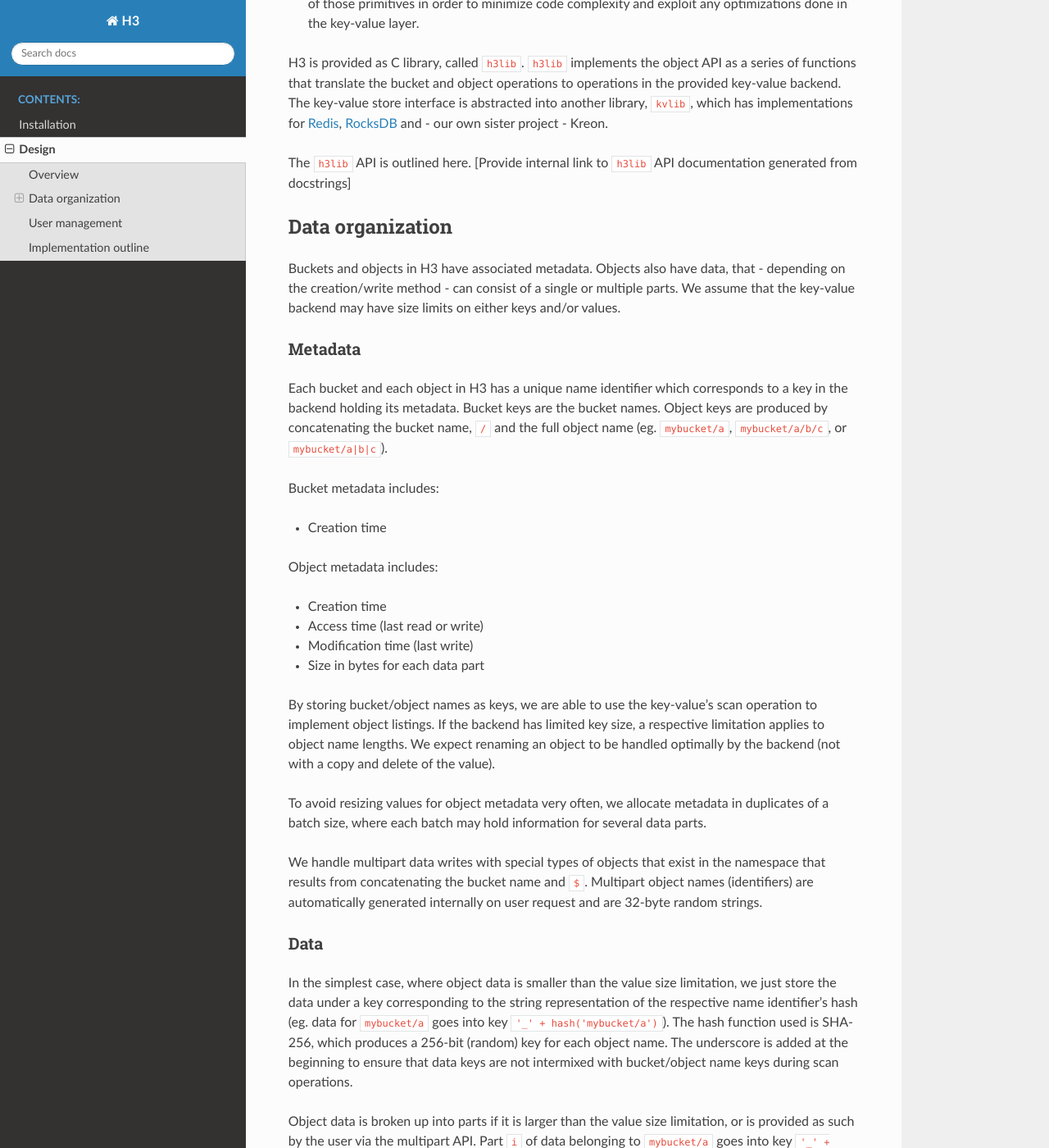
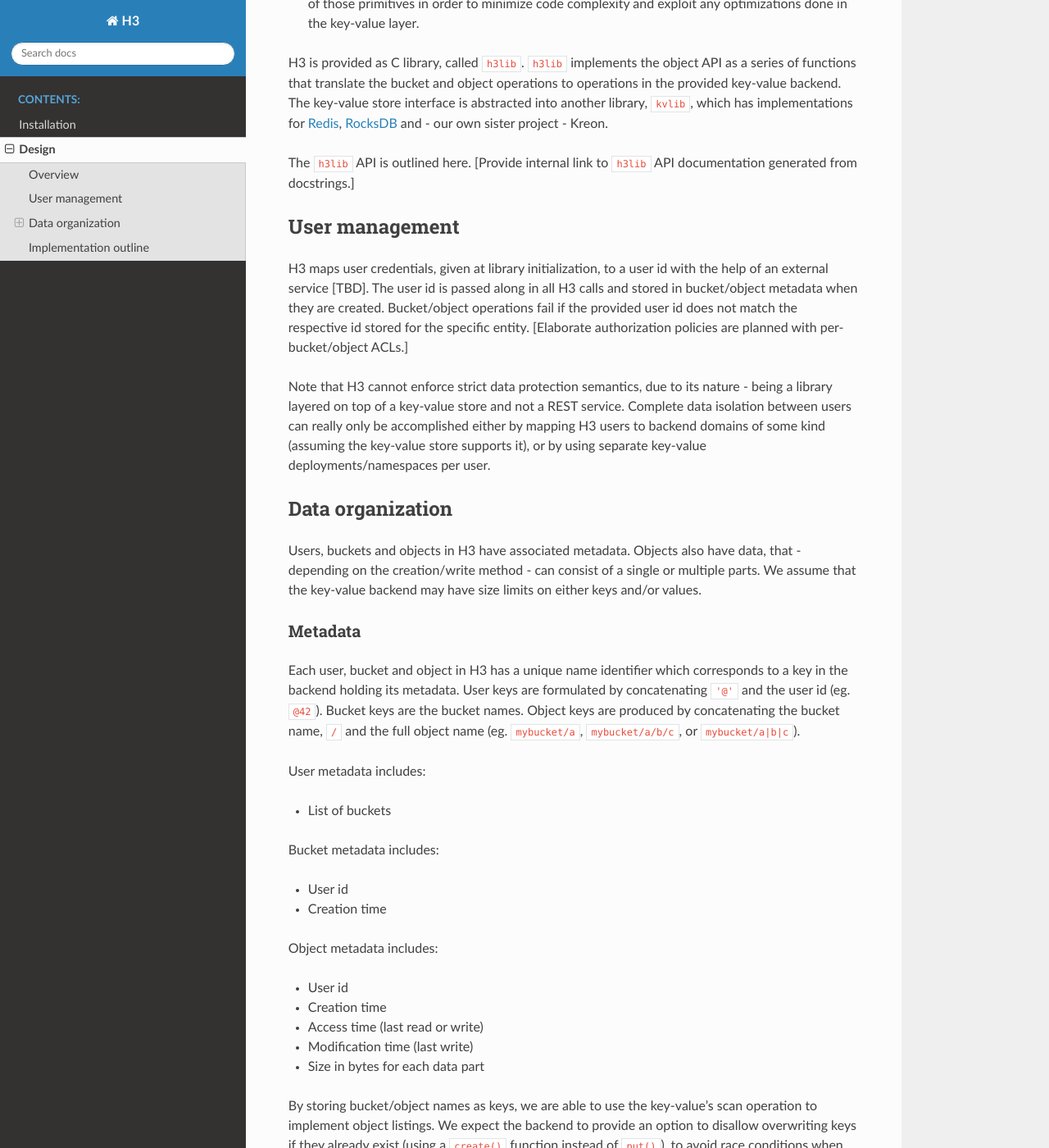
Before and after one commit to CARV-ICS-FORTH/H3, a Sphinx documentation site: the page built from docs/design.rst, in a window 1280 px wide and 1400 px high, scrolled down 826 px. Shown: the whole window at 82% size. Built offline with Sphinx 7.4.7 and the Read the Docs theme 2.0.0, drawn with Linux system fonts in a browser that asks for light colours; some of the changed text lies outside the part shown.

Commit message:
First version of design doc

```diff
--- a/docs/conf.py
+++ b/docs/conf.py
@@ -36,7 +36,7 @@
 # List of patterns, relative to source directory, that match files and
 # directories to ignore when looking for source files.
 # This pattern also affects html_static_path and html_extra_path.
-exclude_patterns = ['_build', 'Thumbs.db', '.DS_Store']
+exclude_patterns = ['_build', 'Thumbs.db', '.DS_Store', 'README.rst', 'venv']
 
 
 # -- Options for HTML output -------------------------------------------------
--- a/docs/design.rst
+++ b/docs/design.rst
@@ -16,103 +16,120 @@
 
 H3 is provided as C library, called ``h3lib``. ``h3lib`` implements the object API as a series of functions that translate the bucket and object operations to operations in the provided key-value backend. The key-value store interface is abstracted into another library, ``kvlib``, which has implementations for `Redis <https://redis.io>`_, `RocksDB <https://rocksdb.org>`_ and - our own sister project - Kreon.
 
-The ``h3lib`` API is outlined here. [Provide internal link to ``h3lib`` API documentation generated from docstrings]
+The ``h3lib`` API is outlined here. [Provide internal link to ``h3lib`` API documentation generated from docstrings.]
+
+User management
+---------------
+
+H3 maps user credentials, given at library initialization, to a user id with the help of an external service [TBD]. The user id is passed along in all H3 calls and stored in bucket/object metadata when they are created. Bucket/object operations fail if the provided user id does not match the respective id stored for the specific entity. [Elaborate authorization policies are planned with per-bucket/object ACLs.]
+
+Note that H3 cannot enforce strict data protection semantics, due to its nature - being a library layered on top of a key-value store and not a REST service. Complete data isolation between users can really only be accomplished either by mapping H3 users to backend domains of some kind (assuming the key-value store supports it), or by using separate key-value deployments/namespaces per user.
 
 Data organization
 -----------------
 
-Buckets and objects in H3 have associated metadata. Objects also have data, that - depending on the creation/write method - can consist of a single or multiple parts. We assume that the key-value backend may have size limits on either keys and/or values.
+Users, buckets and objects in H3 have associated metadata. Objects also have data, that - depending on the creation/write method - can consist of a single or multiple parts. We assume that the key-value backend may have size limits on either keys and/or values.
 
 Metadata
 ^^^^^^^^
 
-Each bucket and each object in H3 has a unique name identifier which corresponds to a key in the backend holding its metadata. Bucket keys are the bucket names. Object keys are produced by concatenating the bucket name, ``/`` and the full object name (eg. ``mybucket/a``, ``mybucket/a/b/c``, or ``mybucket/a|b|c``).
+Each user, bucket and object in H3 has a unique name identifier which corresponds to a key in the backend holding its metadata. User keys are formulated by concatenating ``'@'`` and the user id (eg. ``@42``). Bucket keys are the bucket names. Object keys are produced by concatenating the bucket name, ``/`` and the full object name (eg. ``mybucket/a``, ``mybucket/a/b/c``, or ``mybucket/a|b|c``).
+
+User metadata includes:
+
+* List of buckets
 
 Bucket metadata includes:
 
+* User id
 * Creation time
 
 Object metadata includes:
 
+* User id
 * Creation time
 * Access time (last read or write)
 * Modification time (last write)
 * Size in bytes for each data part
 
-By storing bucket/object names as keys, we are able to use the key-value's scan operation to implement object listings. If the backend has limited key size, a respective limitation applies to object name lengths. We expect renaming an object to be handled optimally by the backend (not with a copy and delete of the value).
+By storing bucket/object names as keys, we are able to use the key-value's scan operation to implement object listings. We expect the backend to provide an option to disallow overwriting keys if they already exist (using a ``create()`` function instead of ``put()``), to avoid race conditions when creating resources. If the backend has a limited key size, a respective limitation applies to name identifier lengths. We also assume renaming an object to be handled optimally by the backend (not with a copy and delete of the value).
 
-To avoid resizing values for object metadata very often, we allocate metadata in duplicates of a batch size, where each batch may hold information for several data parts.
+To avoid resizing values for object metadata very often, we allocate metadata in duplicates of a batch size, where each batch may hold information for several data parts. The same applies to user metadata for storing bucket names.
 
-We handle multipart data writes with special types of objects that exist in the namespace that results from concatenating the bucket name and ``$``. Multipart object names (identifiers) are automatically generated internally on user request and are 32-byte random strings.
+We handle multipart data writes with special types of objects, which exist in the namespace that results from concatenating the bucket name and ``$``. Multipart object names (identifiers) are automatically generated internally on user request and are 32-byte random strings.
 
 Data
 ^^^^
 
-In the simplest case, where object data is smaller than the value size limitation, we just store the data under a key corresponding to the string representation of the respective name identifier's hash (eg. data for ``mybucket/a`` goes into key ``'_' + hash('mybucket/a')``). The hash function used is SHA-256, which produces a 256-bit (random) key for each object name. The underscore is added at the beginning to ensure that data keys are not intermixed with bucket/object name keys during scan operations.
+In the simplest case, where object data is smaller than the value size limitation, we just store the data under a key corresponding to the string representation of the respective name identifier's hash (eg. data for ``mybucket/a`` goes into key ``'_' + hash('mybucket/a')``). The hash function used is SHA-256, which produces a 32-byte (random) key for each object name. The underscore is added at the beginning to ensure that data keys are not intermixed with bucket/object name keys during scan operations.
 
-Object data is broken up into parts if it is larger than the value size limitation, or is provided as such by the user via the multipart API. Part ``i`` of data belonging to ``mybucket/a`` goes into key ``'_' + hash('mybucket/a') + '#' + i``. Parts provided by the user that exceed the maximum value size can themselves be broken into internal parts, thus it is possible to have a second level of data segmentation, encoded in keys as ``'_' + hash('mybucket/a') + '#' + i + '.' + j``.
+Object data is broken up into parts if it is larger than the value size limitation, or is provided as such by the user via the multipart API. Part ``i`` of data belonging to ``mybucket/a`` goes into key ``'_' + hash('mybucket/a') + '#' + i``. Parts provided by the user that exceed the maximum value size, can themselves be broken into internal parts, thus it is possible to have a second level of data segmentation, encoded in keys as ``'_' + hash('mybucket/a') + '#' + i + '.' + j``.
 
 Each read or write operation results in one metadata get at the backend, one or more key reads/writes (depending on how many parts the object consists of and how the read/write boundary overlaps with those part offsets/lengths), and a metadata write. We avoid writing over the current boundary of object data parts, as in Kreon this requires reallocating space for the key-value pair. Instead, we write a new part to enlarge an object.
 
-Multipart data is handled in the exact same way. Part ``i`` of data belonging to ``mybucket#a`` goes into key ``'_' + hash('mybucket$a') + '#' + i``. Any internal parts go into ``... '#' + i + '.' + j``. When a multipart object is complete, it is moved to the "standard" object namespace.
+Multipart data is handled in the exact same way. Part ``i`` of data belonging to ``mybucket$b`` goes into key ``'_' + hash('mybucket$b') + '#' + i``. Any internal parts go into ``... '#' + i + '.' + j``. When a multipart object is complete, it is moved to the "standard" object namespace.
 
 *Note: There has been a discussion on splitting up data into extents and storing the extents as write-once, content-hashed blocks. This has pros (fast copies, easy versioning, data deduplication, snapshots) and cons (hash lists in metadata management, hash calculation, garbage collection).*
-
-User management
----------------
-
-
-
 
 Implementation outline
 ----------------------
 
 The following table outlines in pseudocode how H3 operations are implemented with key-value backend functions, where:
 
+    | ``user_id = '@' + <user_name>``
     | ``bucket_id = <bucket name>``
     | ``object_id = <bucket name> + '/' + <object_name>``
-    | ``multipart_id = <bucket name> + '$' + <object_name>``
+    | ``object_part_id = '_' + hash(object_id) + '#' + <part_id> + ['.' + <subpart_id>]``
+    | ``multipart_id = <bucket name> + '$' + <multipart_name>``
+    | ``multipart_part_id = '_' + hash(multipart_id) + '#' + <part_id> + ['.' + <subpart_id>]``
 
 :Create bucket:
-    | ``if not exists(key=bucket_id): put(key=bucket_id, value=bucket_metadata)``
+    | ``get(key=user_id)``
+    | ``create(key=bucket_id, value=bucket_metadata)``
+    | ``put(key=user_id)``
 :Delete bucket:
+    | ``get(key=user_id)``
     | ``if scan(prefix=bucket_id + '/') == empty: delete(key=bucket_id)``
+    | ``put(key=user_id)``
 :List buckets:
-    [List buckets per user]
+    | ``get(key=user_id)``
 :Get bucket info:
     | ``get(key=bucket_id)``
 
 :Create object:
-    | ``if not exists(key=object_id): put(key=object_id, value=object_metadata)``
+    | ``get(key=bucket_id)``
+    | ``if not exists(key=object_id): create(key=object_id, value=object_metadata)``
 :Delete object:
-    | ``for key in scan(prefix=hash(object_id)): delete(key)``
+    | ``get(key=object_id)``
+    | ``for key in scan(prefix='_' + hash(object_id)): delete(key)``
     | ``delete(key=object_id)``
 :Read object:
     | ``get(key=object_id)``
-    | ``get(key=hash(object_id) + '#' + part_id, offset, length)`` (one or more)
+    | ``get(key=object_part_id, offset, length)`` (one or more)
     | ``put(key=object_id)``
 :Write object:
     | ``get(key=object_id)``
-    | ``put(key=hash(object_id) + '#' + part_id, offset, length, data)`` (one or more)
+    | ``put(key=object_part_id, offset, length, data)`` (one or more)
     | ``put(key=object_id)``
 :Write object from object:
     | ``get(key=src_object_id)``
     | ``get(key=dest_object_id)``
-    | ``put(key=hash(dest_object_id) + '#' + dest_part_id, dest_offset, dest_length, get(key=hash(src_object_id) + '#' + src_part_id, src_offset, src_length))`` (one or more)
+    | ``put(key=dest_object_part_id, dest_offset, dest_length, get(key=src_object_part_id, src_offset, src_length))`` (one or more)
     | ``put(key=src_object_id)``
     | ``put(key=dest_object_id)``
 :Copy object:
+    | ``get(key=src_object_id)``
     | ``if exists(key=dest_object_id): delete_object(object_id)``
+    | ``for key in scan(prefix='_' + hash(src_object_id)): copy(src_key=key, dest_key=change_prefix(key))``
+    | ``create(key=dest_object_id)``
+:Move object:
     | ``get(key=src_object_id)``
-    | ``for key in scan(prefix=hash(src_object_id)): copy(src_key=key, dest_key=change_prefix(key))``
-    | ``put(key=dest_object_id)``
-:Move object:
     | ``if exists(key=dest_object_id): delete_object(object_id)``
-    | ``get(key=src_object_id)``
-    | ``for key in scan(prefix=hash(src_object_id)): move(src_key=key, dest_key=change_prefix(key))``
-    | ``put(key=dest_object_id)``
+    | ``for key in scan(prefix='_' + hash(src_object_id)): move(src_key=key, dest_key=change_prefix(key))``
+    | ``create(key=dest_object_id)``
     | ``delete(key=src_object_id)``
 :List objects:
+    | ``get(key=bucket_id)``
     | ``scan(prefix=bucket_id + '/')``
 :Get object info:
     | ``get(key=object_id)``
```
